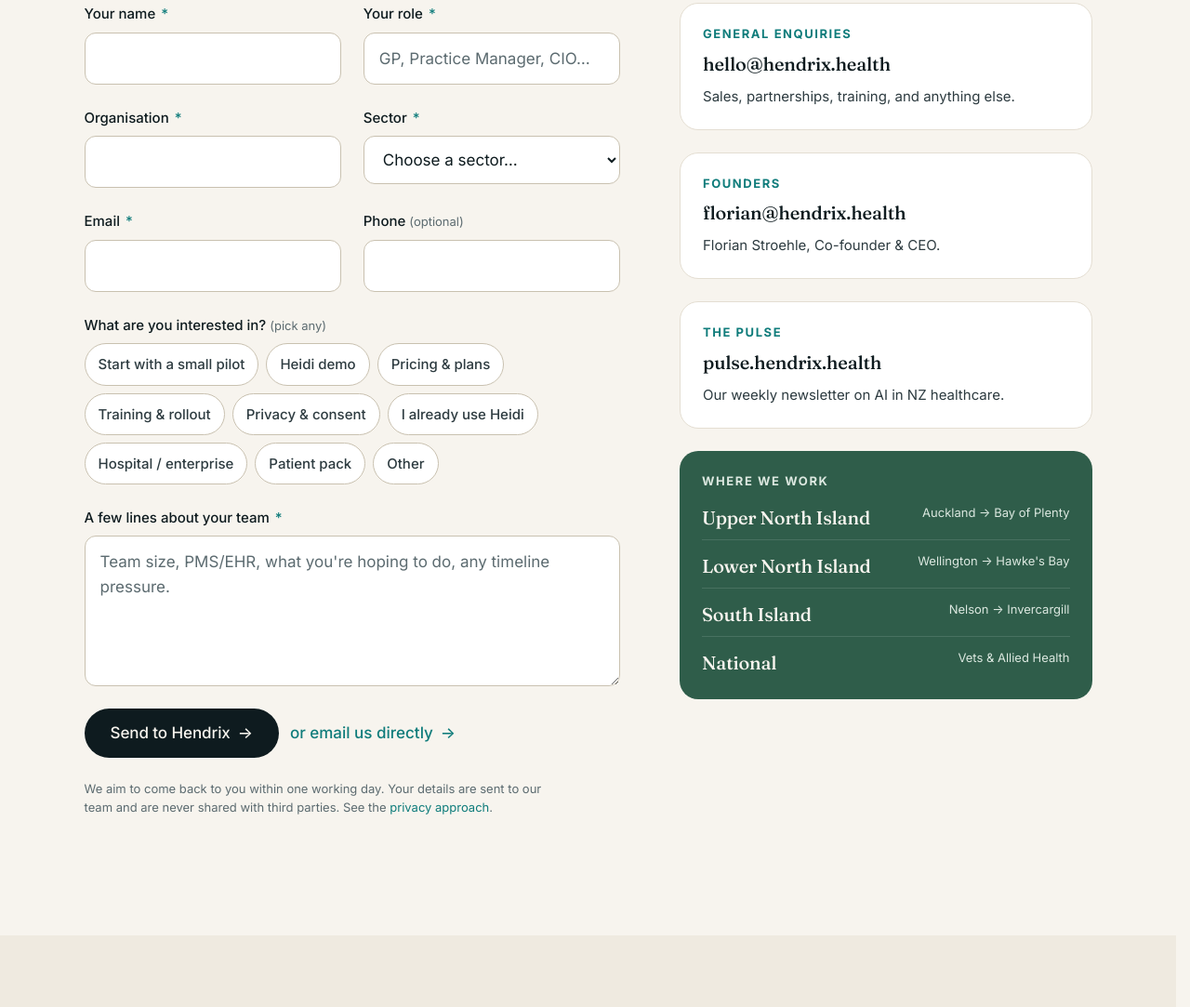
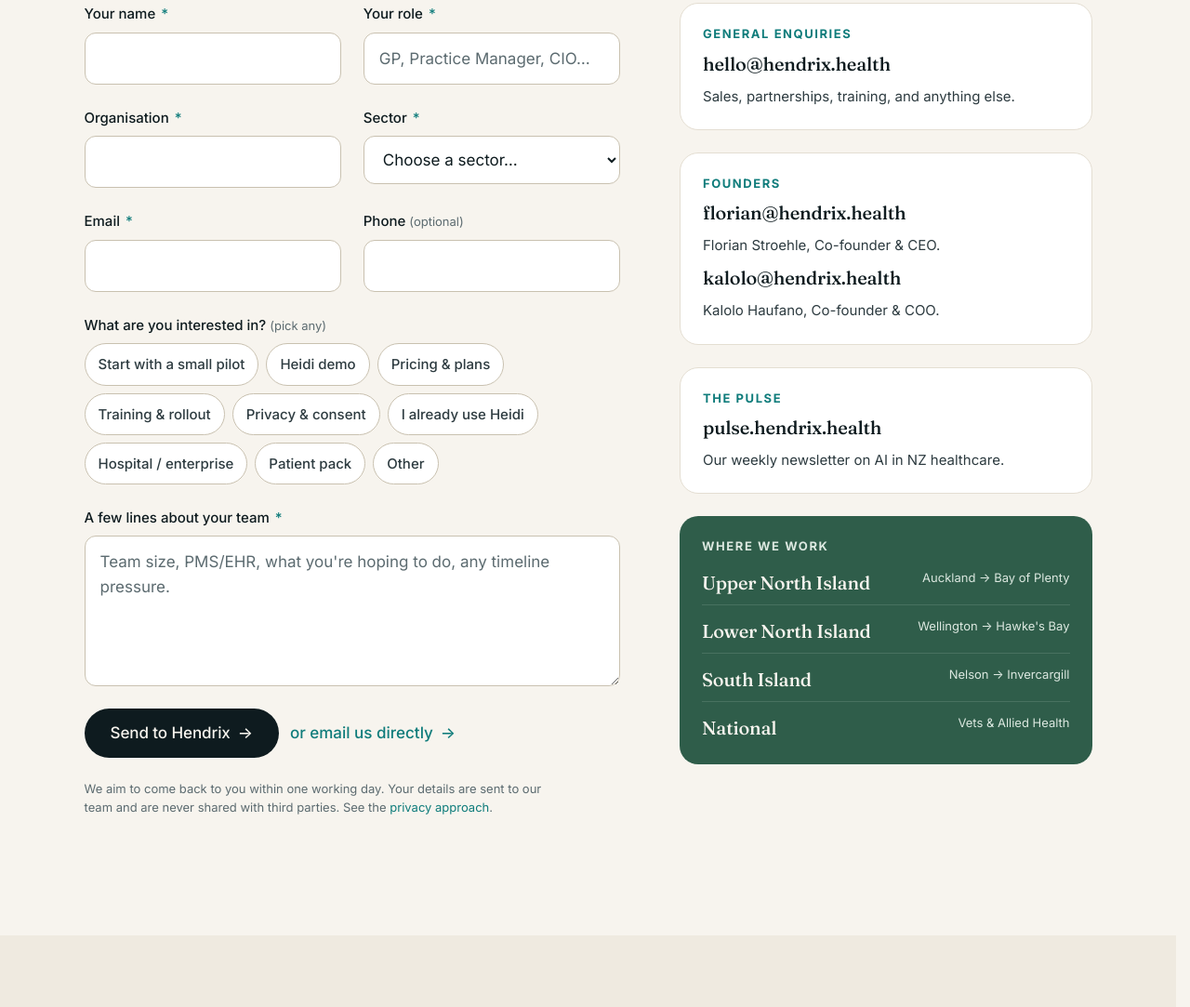
Before and after one commit to HendrixHealth/hendrix-health-site, a plain HTML site: page contact.html in a window 1280 px wide. Shown: the part 1488-2571 px from the top of the page at 93% size. Drawn offline with Linux system fonts and the light colour scheme.

Commit message:
Add contact information for Kalolo Haufano

```diff
--- a/contact.html
+++ b/contact.html
@@ -232,6 +232,8 @@
               <h3>Founders</h3>
               <div class="contact-method__line"><a href="mailto:florian@hendrix.health">florian@hendrix.health</a></div>
               <p>Florian Stroehle, Co-founder &amp; CEO.</p>
+              <div class="contact-method__line"><a href="mailto:kalolo@hendrix.health">kalolo@hendrix.health</a></div>
+              <p>Kalolo Haufano, Co-founder &amp; COO.</p>
             </div>
             <div class="contact-method">
               <h3>The Pulse</h3>
```
